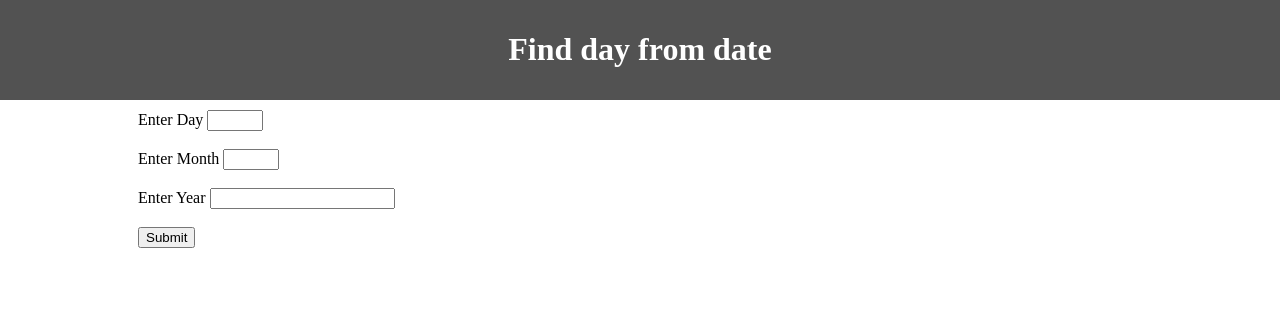
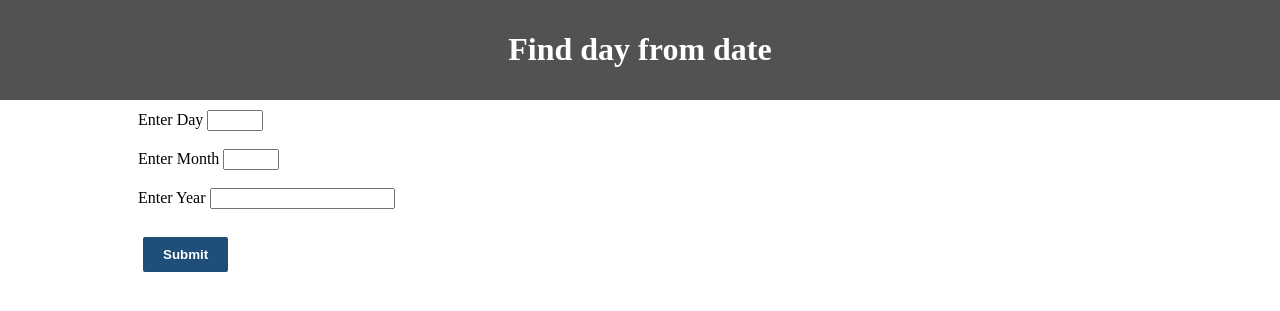
Before and after one commit to AsadAliAkram/custom-calendar, a PHP site: page / in a window 1280 px wide. Shown: the top 311 px of the page. Run offline with PHP 8.4, Linux system fonts and the light colour scheme.

Commit message:
submit button styling

```diff
--- a/style.css
+++ b/style.css
@@ -18,3 +18,14 @@ body {
 .results {
     padding: 10px;
 }
+.form form input[type="submit"] {
+    background: #1f4e79;
+    font-weight: bold;
+    color: white;
+    border: 0 none;
+    border-radius: 2px;
+    cursor: pointer;
+    padding: 10px 20px;
+    margin: 10px 5px 25px;
+
+}
```
